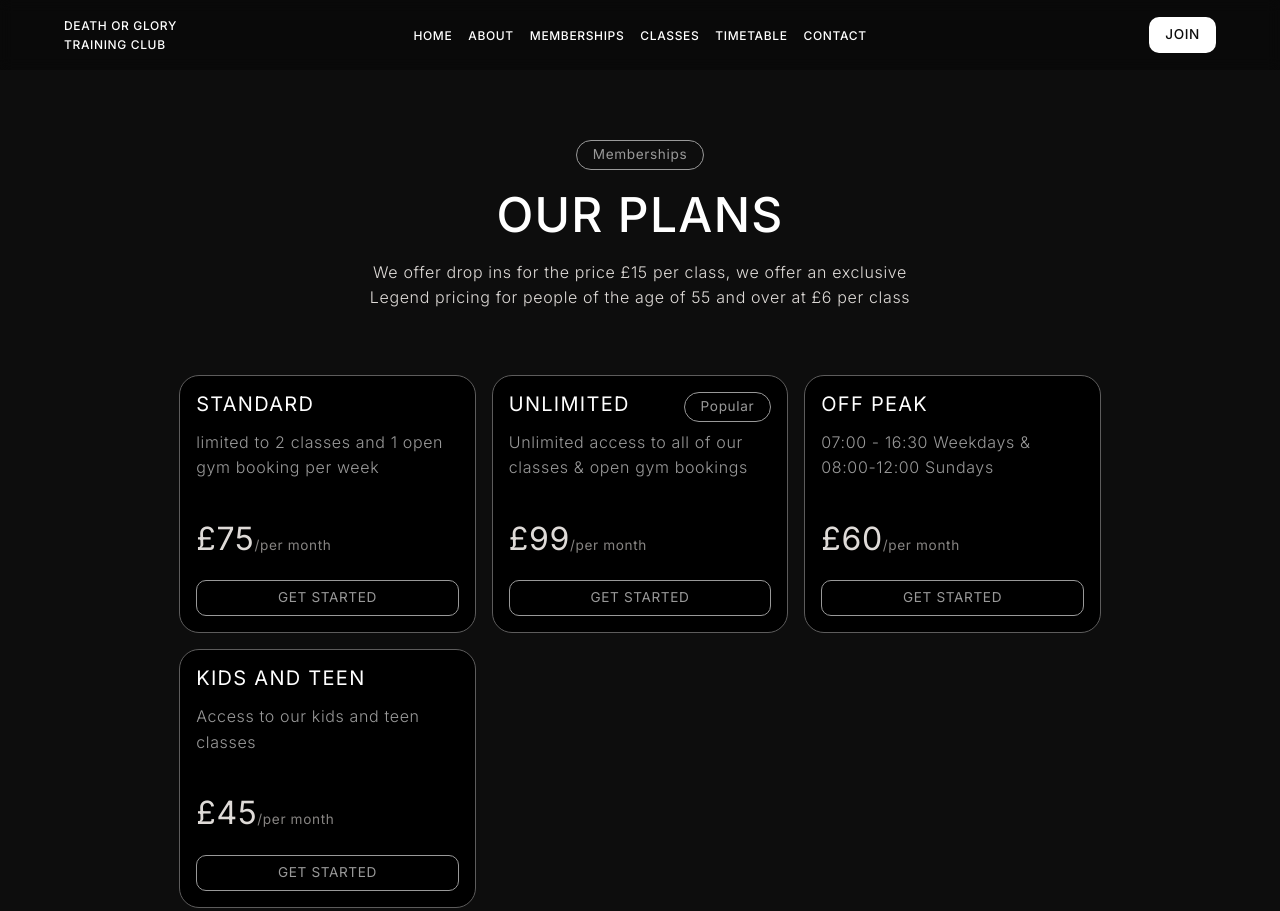
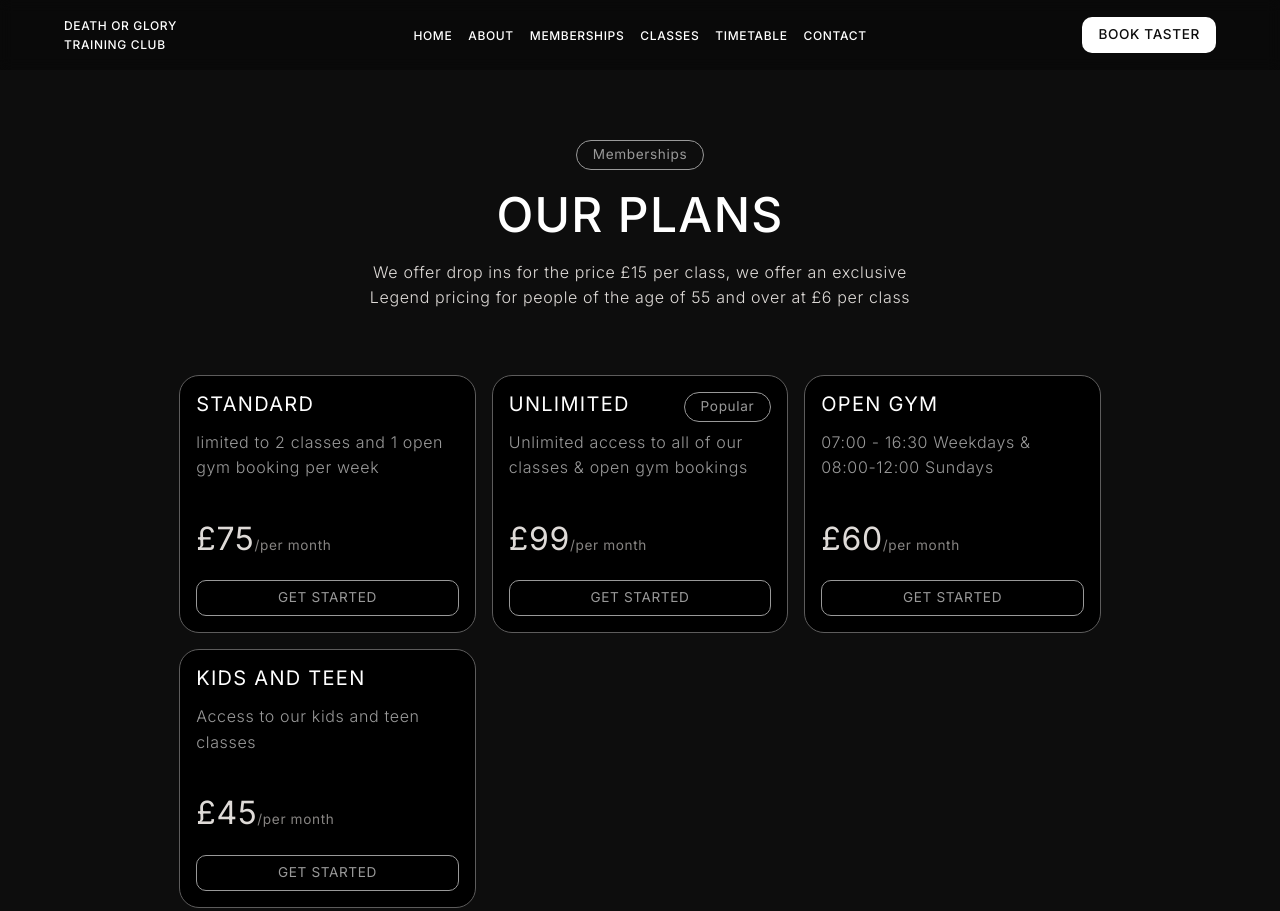
Before and after one commit to madebyjonny/dog-tc, an Astro site: page /memberships in a window 1280 px wide. Shown: the top 911 px of the page. Built offline with nearby package versions, Linux system fonts and the light colour scheme; Astro itself is replaced by a stand-in of ours.

Commit message:
updated cta's

```diff
--- a/src/components/primary-nav/primary-nav.astro
+++ b/src/components/primary-nav/primary-nav.astro
@@ -17,7 +17,7 @@ import "./primary-nav.css";
     </nav>
 
     <div class="cta">
-        <a class="btn" href="/memberships">Join</a>
+        <a class="btn" href="/memberships">Book Taster</a>
         <buttpn id="mobile-menu-btn" class="btn" data-variant="outlined" data-mobile-active="false">
             <ion-icon name="menu" class="menu"></ion-icon>
             <ion-icon name="close" class="close"></ion-icon>
--- a/src/pages/memberships.astro
+++ b/src/pages/memberships.astro
@@ -55,7 +55,7 @@ const faqs = [
       isPopular={true}
     />
     <MembershipCard
-      title="Off Peak"
+      title="Open Gym"
       price="£60"
       description="07:00 - 16:30 Weekdays & 08:00-12:00 Sundays"
     />
```
